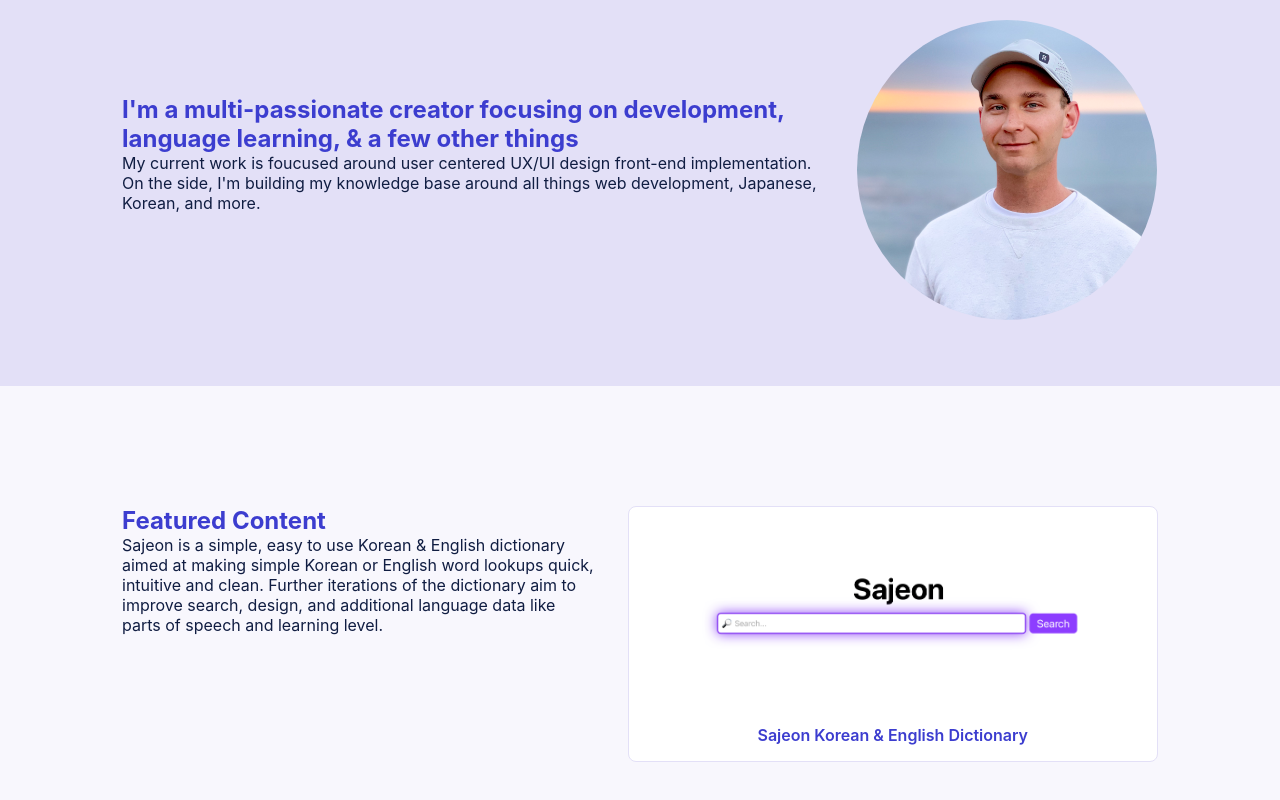
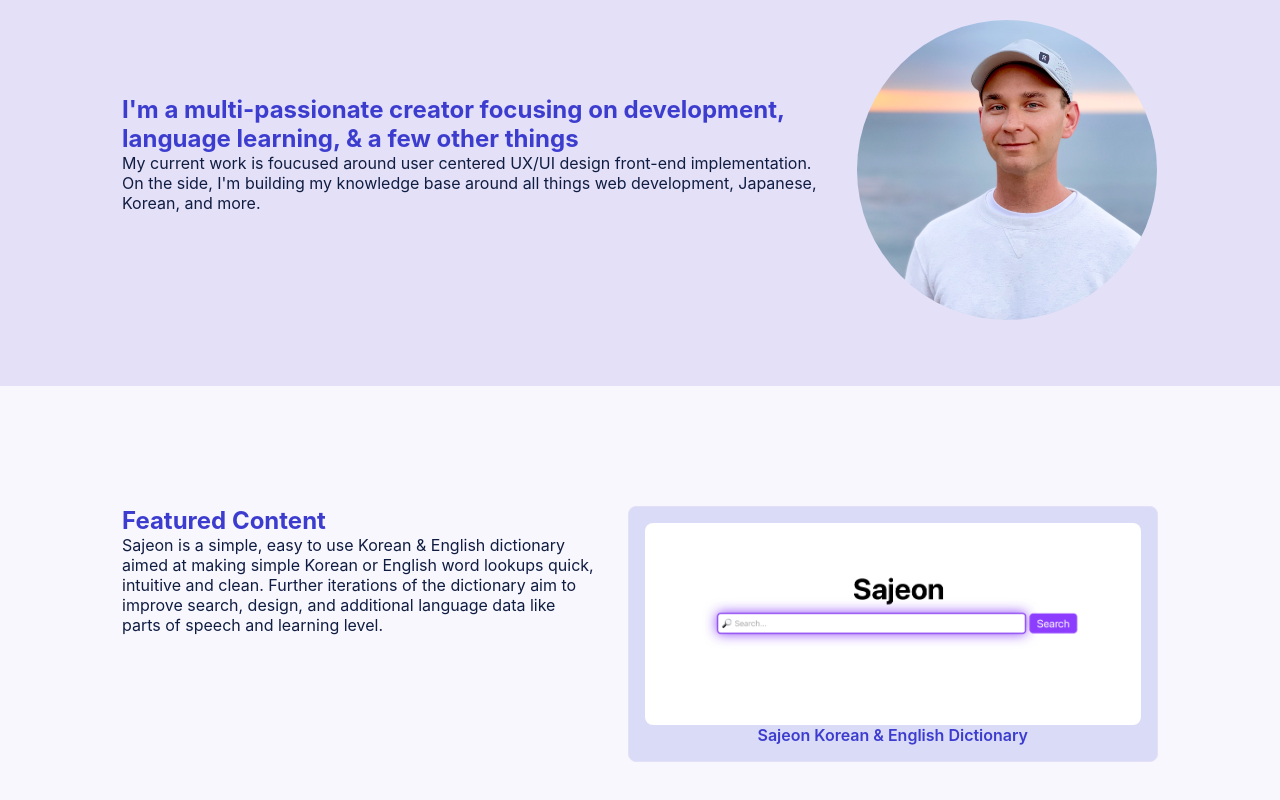
Before and after one commit to BryanAM/portfolio, a React (Create React App) app: page / in a window 1280 px wide. Shown: the part 878-1678 px from the top of the page. Built offline with nearby package versions, Linux system fonts and the light colour scheme.

Commit message:
feature card styling

```diff
--- a/src/assets/_theme.scss
+++ b/src/assets/_theme.scss
@@ -21,6 +21,10 @@
   // Button
   --button-text-button-color: #{$ButtonTextButtonColor};
 
+
+  // Feature Theming
+  --feature-card-bg-color: #{$FeatureCardBGColor};
+
   // Menu Theming
   --menu-mobile-accent-color: #{$MenuMobileAccentColor};
   --menu-mobile-bg-color: #{$MenuMobileBGColor};
--- a/src/assets/_themeDark.scss
+++ b/src/assets/_themeDark.scss
@@ -20,6 +20,9 @@
   // Button
   --button-text-button-color: #{$DarkButtonTextButtonColor};
 
+  // Feature Theming
+  --feature-card-bg-color: #{$DarkFeatureCardBGColor};
+
   // Menu Theming
   --menu-mobile-accent-color: #{$DarkMenuMobileAccentColor};
   --menu-mobile-bg-color: #{$DarkMenuMobileBGColor};
--- a/src/assets/_variables.scss
+++ b/src/assets/_variables.scss
@@ -22,6 +22,9 @@ $AppTextColorSecondary: $independence-blue-700;
 
 // Button
 $ButtonTextButtonColor: $AppTextColor;
+
+// Feature Theming
+$FeatureCardBGColor: $iris-200;
 
 // Links
 $AppLinkColor: $independence-blue-900;
@@ -52,6 +55,8 @@ $DarkAppTextColorSecondary: $iris-200;
 // Button
 $DarkButtonTextButtonColor: $white;
 
+// Dark Feature Theming
+$DarkFeatureCardBGColor: $lavender-600;
 
 // Dark Links
 $DarkAppLinkColor: $DarkAppTextColor;
--- a/src/views/Landing/LandingFeatured/landingFeatured.scss
+++ b/src/views/Landing/LandingFeatured/landingFeatured.scss
@@ -11,7 +11,7 @@
     display: flex;
     text-align: center;
     flex-direction: column;
-    background-color: white;
+    background-color: var(--feature-card-bg-color);
     border-radius: 8px;
     margin-top: 32px;
     padding: variables.$rhythm * 2;
@@ -58,8 +58,7 @@
     .image {
       height: auto;
       max-width: 100%;
-      border-top-left-radius: 8px;
-      border-top-right-radius: 8px;
+      border-radius: 8px;
     }
   }
 
```
